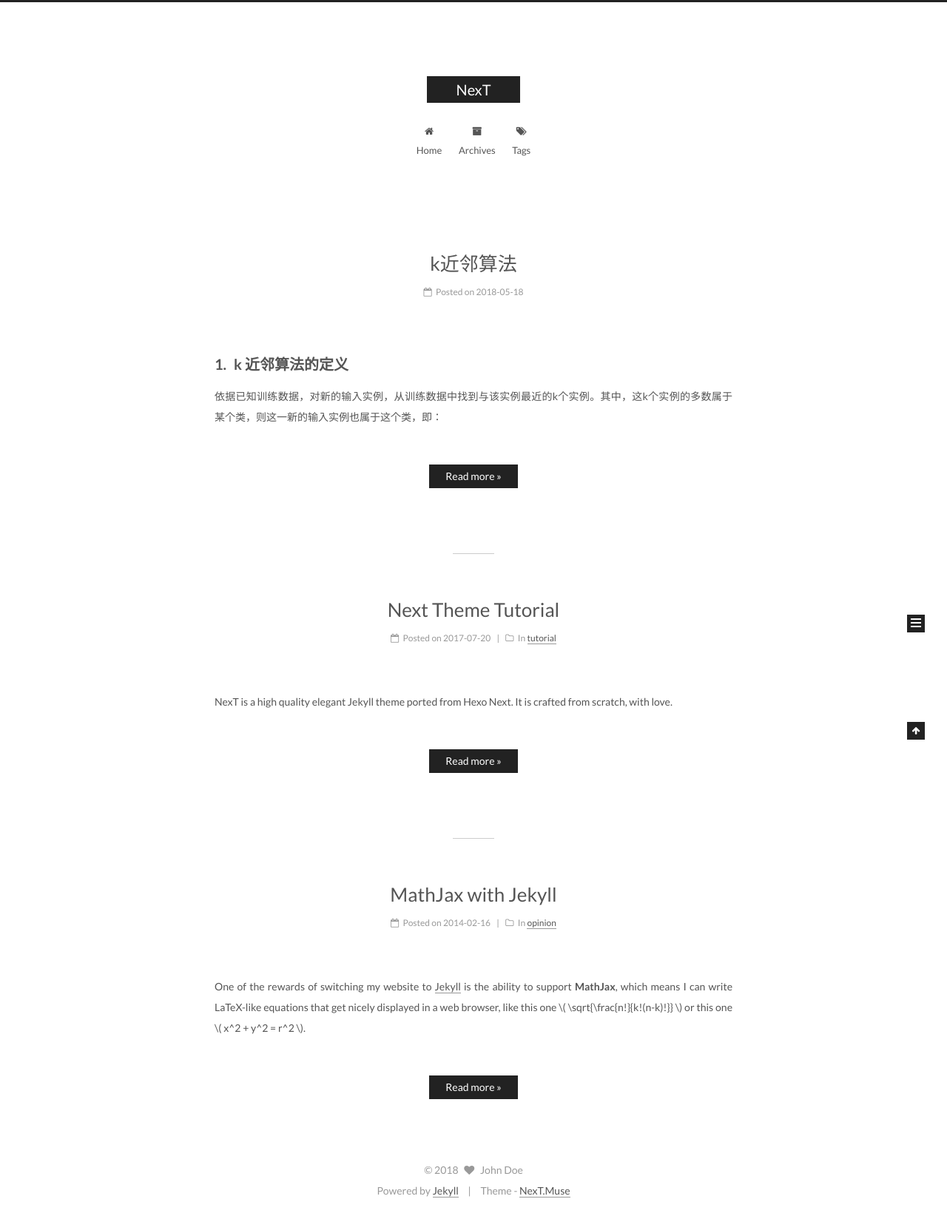
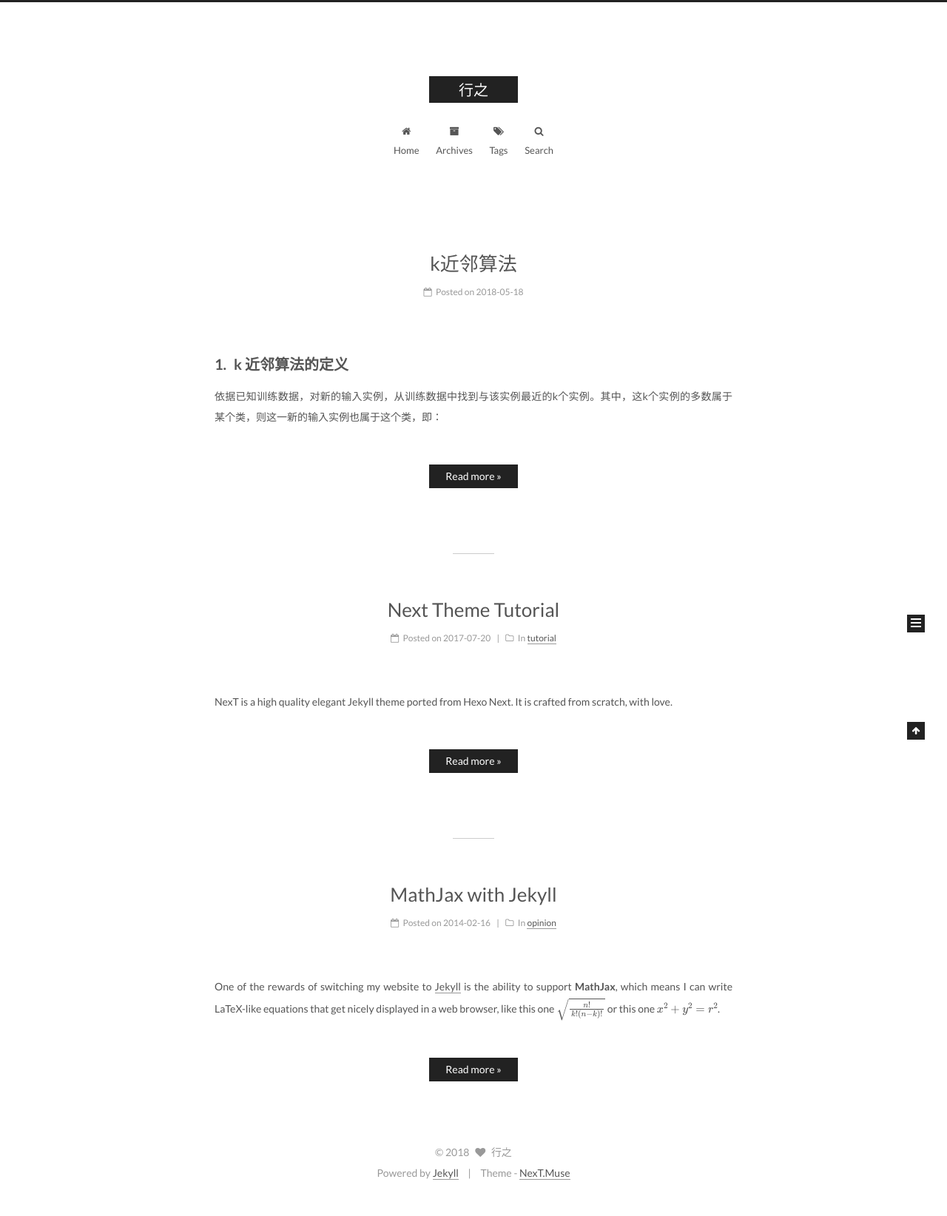
Before and after one commit to 10B-B11/10B-B11.github.io, a Jekyll site: the page built from index.html, in a window 1280 px wide. Shown: the whole page at 74% size. Built offline with Jekyll 4.4.1, drawn with Linux system fonts in a browser that asks for light colours; formulas are drawn with MathJax 3; the list of posts is cut into pages by our own code; after the commit the page ends 1620 px from its top, so only the background shows below that.

Commit message:
Update _config.yml

```diff
--- a/_config.yml
+++ b/_config.yml
@@ -4,17 +4,17 @@
 # ---------------------------------------------------------------
 
 # Site
-title: NexT
+title: 行之
 subtitle:
-description:
-author: John Doe
+description: "上士闻道，勤而行之"
+author: 行之
 # Support language: de, en, fr-FR, id, ja, ko, pt-BR, pt, ru, zh-Hans, zh-hk, zh-tw
 language: en
 date_format: '%Y-%m-%d'
 
 # URL
 ## If your site is put in a subdirectory, set url as 'http://yoursite.com' and baseurl as '/child'
-url:
+url: "http://caiyajing9210.github.io"
 baseurl:
 permalink: pretty
 
@@ -78,7 +78,7 @@ plugins:
 favicon: /assets/favicon.ico
 
 # Set default keywords (Use a comma to separate)
-keywords: "Jekyll, NexT"
+keywords: ""
 
 # Set rss to false to disable feed link.
 # Leave rss as empty to use site's feed link.
@@ -361,7 +361,7 @@ highlight_theme: normal
 
 # MathJax Support
 mathjax:
-  enable: false
+  enable: true
   per_page: false
   cdn: //cdn.bootcss.com/mathjax/2.7.1/latest.js?config=TeX-AMS-MML_HTMLorMML
 
@@ -559,7 +559,7 @@ algolia_search:
 
 # Local search
 local_search:
-  enable: false
+  enable: true
   # if auto, trigger search by changing input
   # if manual, trigger search by pressing enter key or search button
   trigger: auto
```
